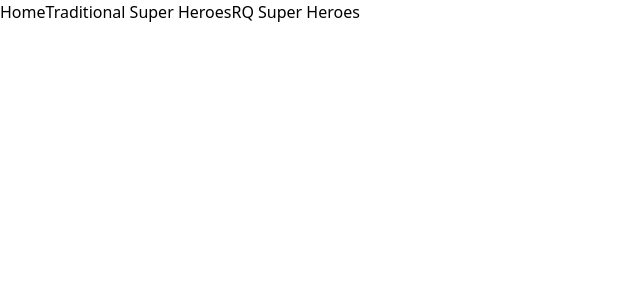
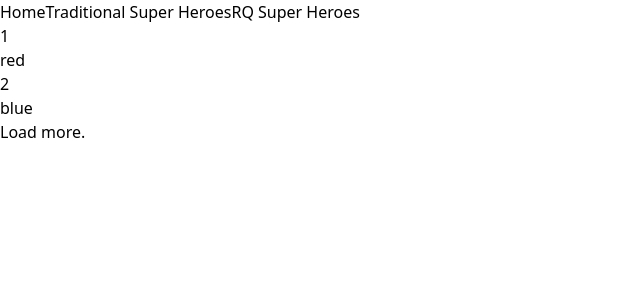
Before and after one commit to iLoveHanekawa/rq, a React (Vite) app: page /infinite in a window 1280 px wide. Shown: the top 300 px of the page, without its empty margins (0-640 px from the left). Built offline with nearby package versions, Linux system fonts and the light colour scheme; data requests are answered from the project's data file.

Commit message:
infinite

```diff
--- a/src/App.tsx
+++ b/src/App.tsx
@@ -10,6 +10,7 @@ import RQParallel from './components/RQParallel.page'
 import DynamicParallelPage from './components/DynamicParallel.page'
 import DependentQueries from './components/DependentQueries'
 import Paginated from './components/Paginated.page'
+import Infinite from './components/Infinite.page'
 
 const queryClient = new QueryClient()
 
@@ -22,6 +23,7 @@ function App() {
         <NavBar />
         <Routes>
           <Route path='/' element = {<HomePage />}/>
+          <Route path='/infinite' element = {<Infinite />}/>
           <Route path='/paginated' element = {<Paginated />}/>
           <Route path='/dynamic-parallel' element = {<DynamicParallelPage heroIds={[1, 3]} />}/>
           <Route path='/dependent' element = {<DependentQueries email={'arjunthakur900@gmail.com'} />}/>
--- /dev/null
+++ b/src/components/Infinite.page.tsx
@@ -0,0 +1,41 @@
+import { useInfiniteQuery } from "@tanstack/react-query"
+import { Color } from "./Paginated.page"
+
+export default function Infinite() {
+
+    const { data, error, isLoading, hasNextPage, fetchNextPage, isFetching, isFetchingNextPage } = useInfiniteQuery({
+        queryKey: ['colors'],
+        queryFn: async ( { pageParam = 1 } ): Promise<Color[]> => {
+            try {
+                const res = await fetch(`http://localhost:4000/colors?_limit=2&_page=${pageParam}`)
+                return res.json()
+            } catch (error) {
+                throw new Error('Could not fetch!')
+            }
+        },
+        getNextPageParam: (lastPage, pages) => {
+            if(pages.length < 4) {
+                return pages.length + 1
+            }
+            else return undefined
+        }
+    })
+
+    if(error instanceof Error) return <div>{error.message}</div>
+    else if(isLoading) return <div>Loading...</div>
+
+    return <div>
+        <ul>
+            {data?.pages.map(page => {
+                return page.map((color, id) => <li key = {id}>
+                    <div>{color.id}</div>
+                    <div>{color.label}</div>
+                </li>)
+            })}
+        </ul>
+        { hasNextPage && <button onClick = {() => {
+            fetchNextPage()
+        }}>Load more.</button> }
+        <div>{isFetching && !isFetchingNextPage? 'Fetching...': null}</div>
+    </div>
+}
--- a/src/components/Paginated.page.tsx
+++ b/src/components/Paginated.page.tsx
@@ -1,6 +1,6 @@
 import { useQuery } from "@tanstack/react-query"
 import { useState } from 'react'
-type Color = {
+export type Color = {
     id: number,
     label: string
 }
--- a/src/components/RQSuperheroes.page.tsx
+++ b/src/components/RQSuperheroes.page.tsx
@@ -1,7 +1,11 @@
 import { useSuperhero } from "../hooks/useSuperheroes"
+import { useState } from 'react'
 import { Link } from 'react-router-dom'
 
 export default function RQSuperheroesPage() {
+
+
+
     const onSuccess = () => {
         console.log('Data fetched')
     }
```
